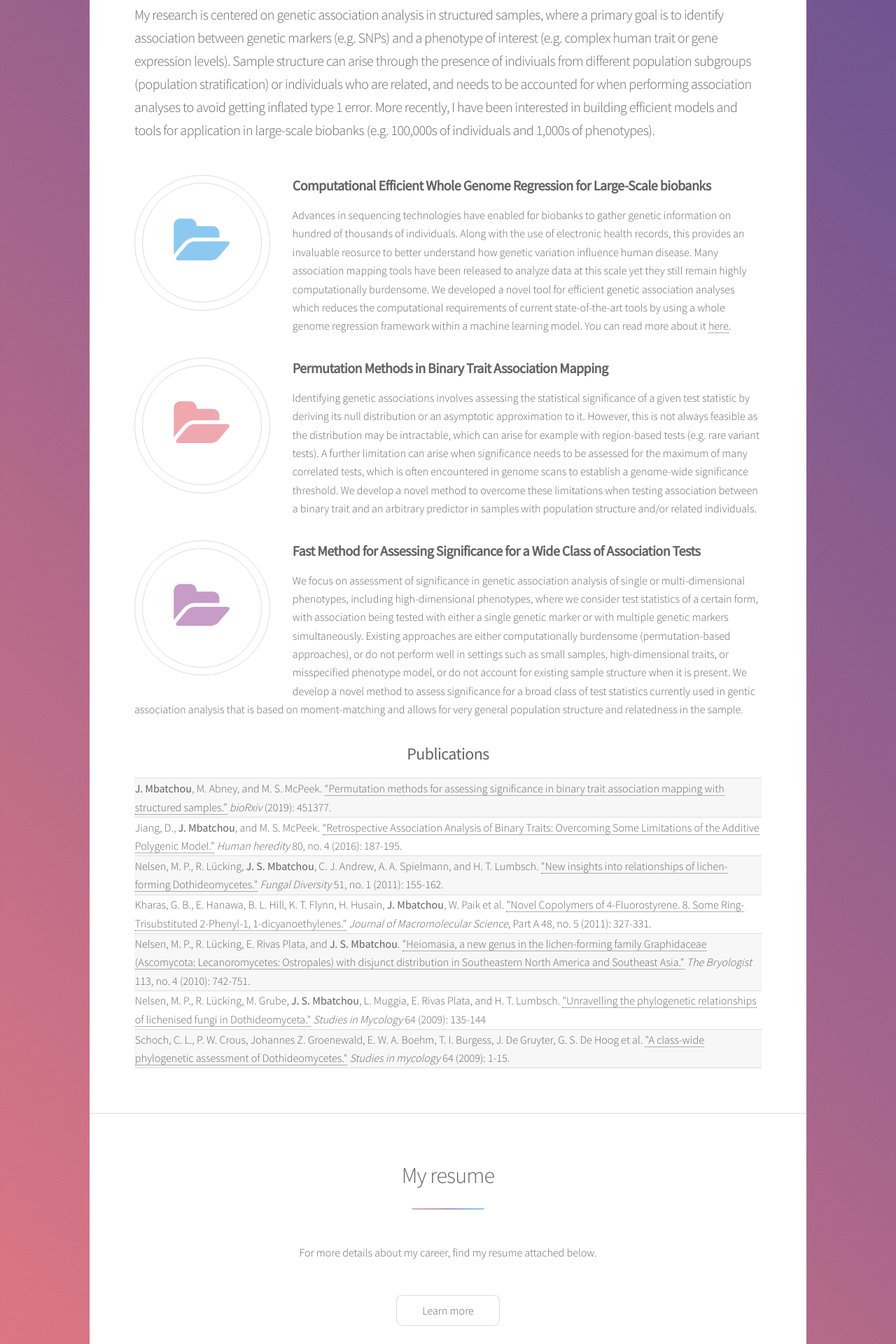
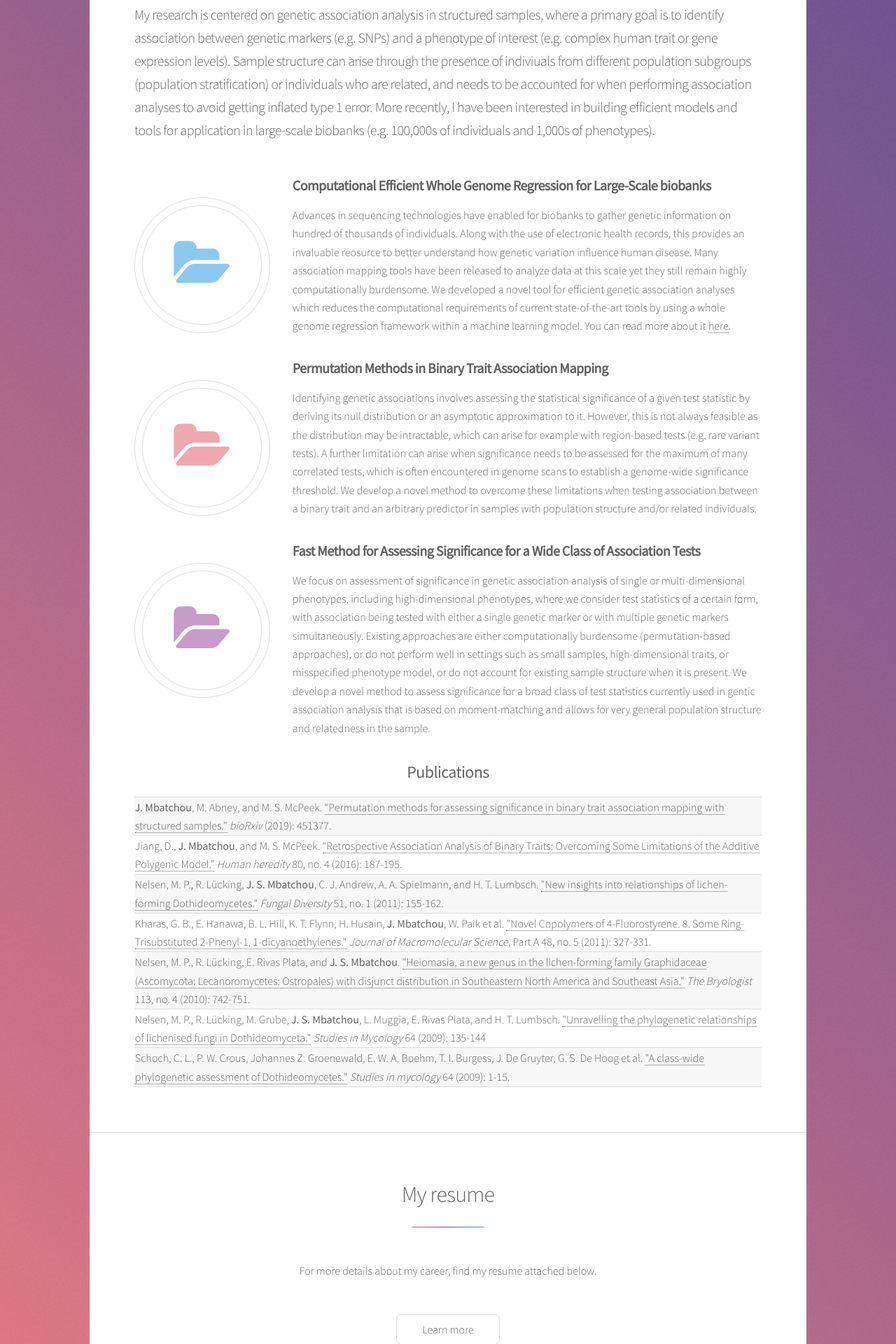
Before and after one commit to joellesophya/joellesophya.github.io, a Jekyll site: the page built from index.html, in a window 1280 px wide. Shown: the part 1220-3140 px from the top of the page at 70% size. Built offline with Jekyll 4.4.1, drawn with Linux system fonts in a browser that asks for light colours.

Commit message:
fix format

```diff
--- a/css/main.css
+++ b/css/main.css
@@ -2316,7 +2316,7 @@ input[type="radio"]:focus + label:before {
     display: inline-block;
     border-radius: 90%;
     padding: 0.65em;
-    margin: 0 2em 2em 0;
+    margin: 2em 2em 2em 0;
     cursor: default;
 }
 
```
